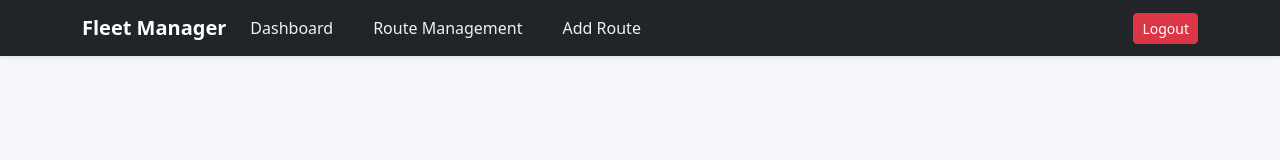
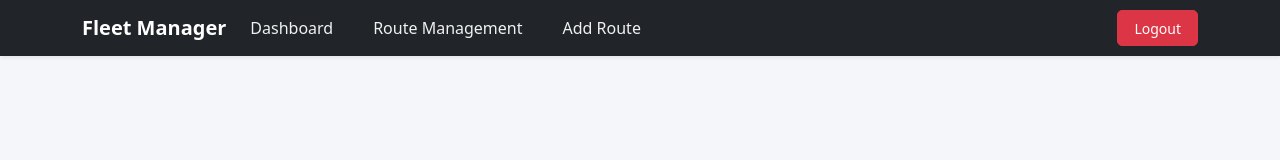
Before and after one commit to ochola-web/Fleet-management, a React (Vite) app: page /login in a window 1280 px wide. Shown: the top 160 px of the page. Built offline with nearby package versions, Linux system fonts and the light colour scheme; sample sign-in values are in the browser's storage.

Commit message:
update this styles.css changes

```diff
--- a/src/styles.css
+++ b/src/styles.css
@@ -7,8 +7,6 @@ body {
   color: #333;
   margin: 0;
   padding: 0;
-  width: 100%;
-  overflow-x: hidden; /* prevents unwanted horizontal scroll */
 }
 
 /* =====================
@@ -32,10 +30,7 @@ a:hover {
    Navbar
 ===================== */
 .navbar {
-  position: relative;
-  top: 0;
-  left: 0;
-  width: 100vw;                    /* full viewport width */
+  width: 100%;                     /* full width */
   background-color: #28a745;       /* Green theme */
   padding: 0.75rem 1.5rem;
   display: flex;
@@ -43,7 +38,6 @@ a:hover {
   align-items: center;
   box-sizing: border-box;
   flex-wrap: wrap;                 /* allows wrapping on small screens */
-  z-index: 1000;                   /* keeps navbar above other content */
 }
 
 /* Brand (Fleet Manager) */
@@ -76,7 +70,7 @@ a:hover {
 .navbar-nav .nav-link.active {
   color: purple !important;
   font-weight: 600;
-  border-bottom: 2px purple;
+  border-bottom: 2px  purple;
   padding-bottom: 0.25rem;
 }
 
@@ -86,6 +80,9 @@ a:hover {
   background-color: #dc3545;
   color: #fff !important;
   border: 1px solid #dc3545 !important;
+  padding: 0.4rem 1rem;
+  border-radius: 5px;
+  white-space: nowrap; /* prevent breaking into two lines */
 }
 
 .navbar .btn-logout:hover,
@@ -288,10 +285,11 @@ tr:hover {
     width: 100%;
   }
 
+  /* ✅ keep logout button inline size on mobile */
   .navbar .btn-logout {
-    width: 100%;
     margin-left: 0;
     margin-top: 0.5rem;
+    width: auto;  /* override full width */
   }
 
   table, .route-card, .login-card {
```
